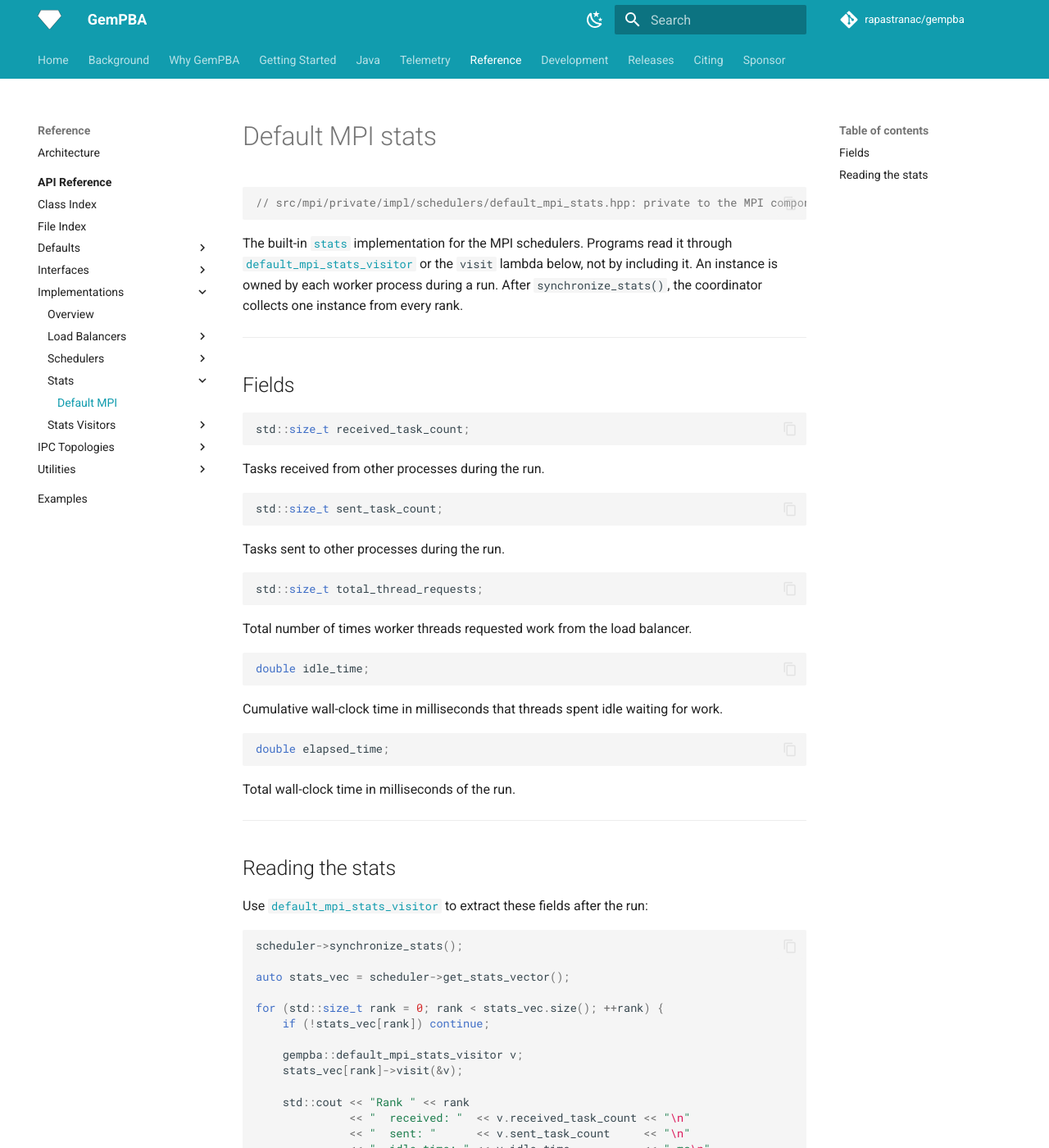
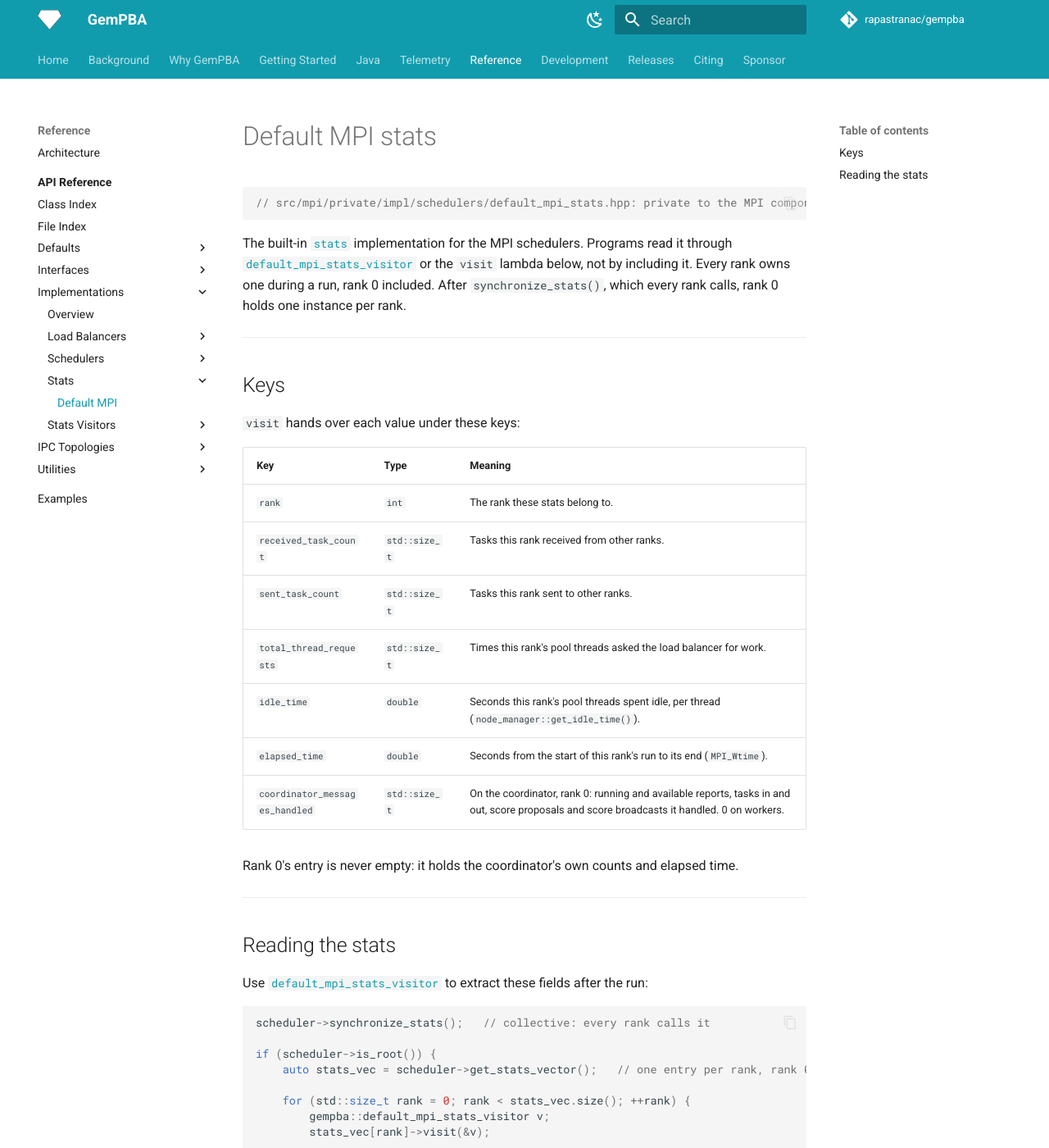
Before and after one commit to rapastranac/gempba-docs, an MkDocs documentation site: the page built from docs/reference/implementations/stats/default-mpi-stats.md, in a window 1280 px wide and 1400 px high. Shown: the whole window at 82% size. Built offline with MkDocs 1.6.1 and Material for MkDocs 9.7.7, drawn with Linux system fonts in a browser that asks for light colours; comment, search, counter and statistics services are not loaded; some of the changed text lies outside the part shown.

Commit message:
#37 docs(#18, #473): Describe the MPI stats as v5.0.0 fills them
- The stats pages list the visit keys and the visitor's m_-prefixed fields, coordinator_messages_handled and rank included
- Idle time is seconds per pool thread and elapsed time is seconds, not milliseconds
- Rank 0's entry holds the coordinator's own counts, and synchronize_stats runs on every rank before rank 0 reads the vector
- The scheduler page says when try_open_transmission_channel returns nullopt, that the semi-centralized pending count is always 0, and that the centralized scheduler ignores a custom topology
- stats_visitor.hpp comes with <gempba/mpi.hpp>; gempba.hpp only declares it
- Also rewrites text merged before this tracker: rapastranac/gempba-docs#5, rapastranac/gempba-docs#8

````diff
--- a/docs/reference/implementations/stats/default-mpi-stats.md
+++ b/docs/reference/implementations/stats/default-mpi-stats.md
@@ -4,41 +4,25 @@
 // src/mpi/private/impl/schedulers/default_mpi_stats.hpp: private to the MPI component
 ```
 
-The built-in [`stats`](../../interfaces/stats.md) implementation for the MPI schedulers. Programs read it through [`default_mpi_stats_visitor`](../stats-visitors/default-mpi-stats-visitor.md) or the `visit` lambda below, not by including it. An instance is owned by each worker process during a run. After `synchronize_stats()`, the coordinator collects one instance from every rank.
+The built-in [`stats`](../../interfaces/stats.md) implementation for the MPI schedulers. Programs read it through [`default_mpi_stats_visitor`](../stats-visitors/default-mpi-stats-visitor.md) or the `visit` lambda below, not by including it. Every rank owns one during a run, rank 0 included. After `synchronize_stats()`, which every rank calls, rank 0 holds one instance per rank.
 
 ---
 
-## Fields
+## Keys
 
-```cpp
-std::size_t received_task_count;
-```
+`visit` hands over each value under these keys:
 
-Tasks received from other processes during the run.
+| Key | Type | Meaning |
+|---|---|---|
+| `rank` | `int` | The rank these stats belong to. |
+| `received_task_count` | `std::size_t` | Tasks this rank received from other ranks. |
+| `sent_task_count` | `std::size_t` | Tasks this rank sent to other ranks. |
+| `total_thread_requests` | `std::size_t` | Times this rank's pool threads asked the load balancer for work. |
+| `idle_time` | `double` | Seconds this rank's pool threads spent idle, per thread (`node_manager::get_idle_time()`). |
+| `elapsed_time` | `double` | Seconds from the start of this rank's run to its end (`MPI_Wtime`). |
+| `coordinator_messages_handled` | `std::size_t` | On the coordinator, rank 0: running and available reports, tasks in and out, score proposals and score broadcasts it handled. 0 on workers. |
 
-```cpp
-std::size_t sent_task_count;
-```
-
-Tasks sent to other processes during the run.
-
-```cpp
-std::size_t total_thread_requests;
-```
-
-Total number of times worker threads requested work from the load balancer.
-
-```cpp
-double idle_time;
-```
-
-Cumulative wall-clock time in milliseconds that threads spent idle waiting for work.
-
-```cpp
-double elapsed_time;
-```
-
-Total wall-clock time in milliseconds of the run.
+Rank 0's entry is never empty: it holds the coordinator's own counts and elapsed time.
 
 ---
 
@@ -47,29 +31,30 @@ Total wall-clock time in milliseconds of the run.
 Use [`default_mpi_stats_visitor`](../stats-visitors/default-mpi-stats-visitor.md) to extract these fields after the run:
 
 ```cpp
-scheduler->synchronize_stats();
+scheduler->synchronize_stats();   // collective: every rank calls it
 
-auto stats_vec = scheduler->get_stats_vector();
+if (scheduler->is_root()) {
+    auto stats_vec = scheduler->get_stats_vector();   // one entry per rank, rank 0 first
 
-for (std::size_t rank = 0; rank < stats_vec.size(); ++rank) {
-    if (!stats_vec[rank]) continue;
+    for (std::size_t rank = 0; rank < stats_vec.size(); ++rank) {
+        gempba::default_mpi_stats_visitor v;
+        stats_vec[rank]->visit(&v);
 
-    gempba::default_mpi_stats_visitor v;
-    stats_vec[rank]->visit(&v);
-
-    std::cout << "Rank " << rank
-              << "  received: "  << v.received_task_count << "\n"
-              << "  sent: "      << v.sent_task_count     << "\n"
-              << "  idle time: " << v.idle_time           << " ms\n"
-              << "  elapsed: "   << v.elapsed_time        << " ms\n";
+        std::cout << "Rank " << rank << "\n"
+                  << "  received:  " << v.m_received_task_count << "\n"
+                  << "  sent:      " << v.m_sent_task_count     << "\n"
+                  << "  idle time: " << v.m_idle_time           << " s per thread\n"
+                  << "  elapsed:   " << v.m_elapsed_time        << " s\n";
+    }
 }
 ```
 
-Alternatively, use the lambda overload to access fields directly without a visitor:
+Alternatively, use the lambda overload to read values by key without a visitor:
 
 ```cpp
 stats_vec[rank]->visit([](const std::string& key, std::any&& value) {
-    if (key == "elapsed_time")
-        std::cout << "elapsed: " << std::any_cast<double>(value) << " ms\n";
+    if (key == "elapsed_time") {
+        std::cout << "elapsed: " << std::any_cast<double>(value) << " s\n";
+    }
 });
 ```
````
Also changed, not shown: docs/reference/implementations/stats-visitors/default-mpi-stats-visitor.md (+30 -24 lines), docs/reference/interfaces/scheduler.md (+6 -6 lines), docs/reference/interfaces/stats-visitor.md (+3 -3 lines), docs/reference/interfaces/stats.md (+1 -1 lines).
